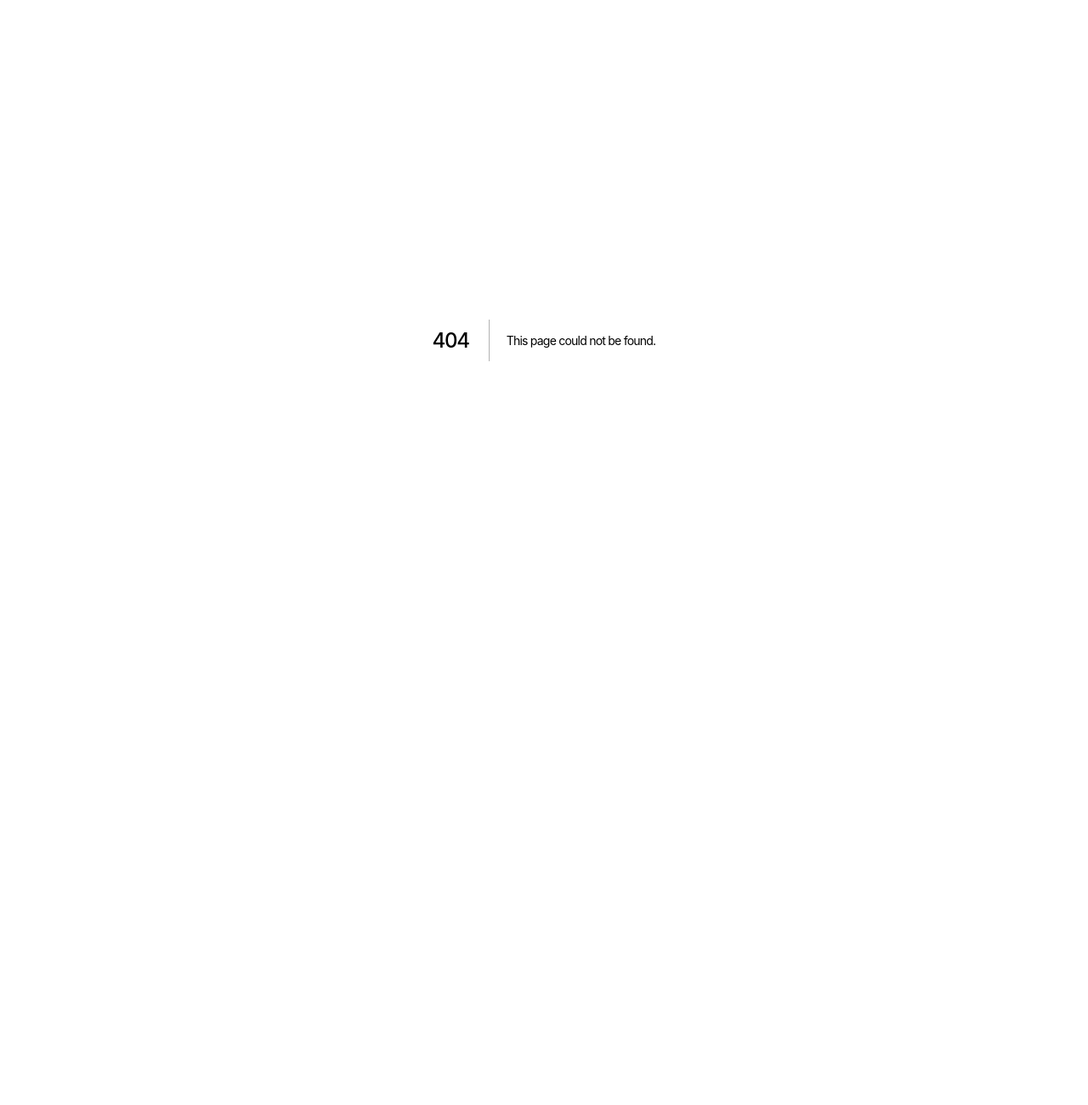
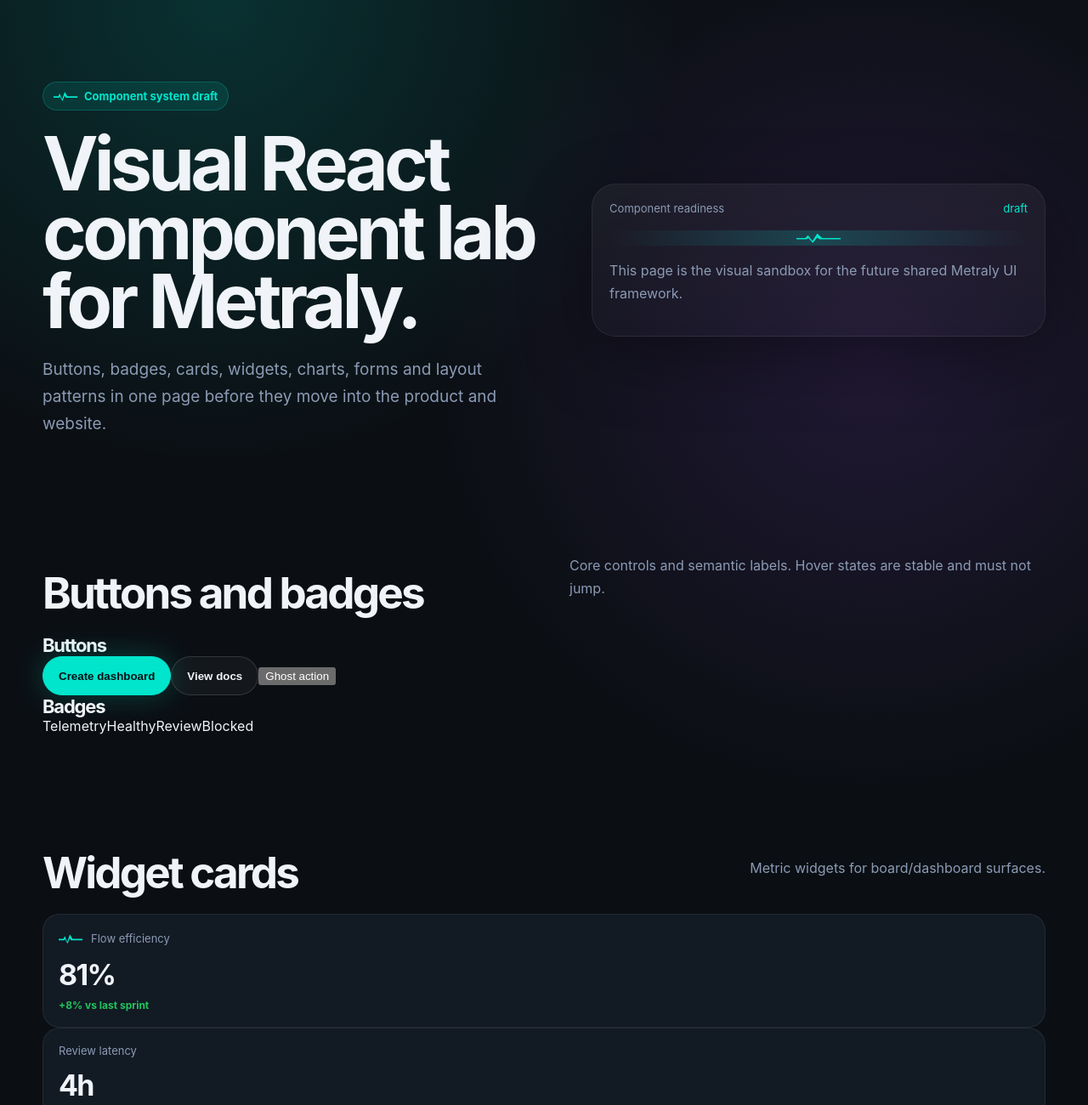
Before and after one commit to getmetraly/brandbook, a Next.js app in the folder site/: page /components in a window 1280 px wide. Before the commit this address had no page. Shown: the top 1300 px of the page at 85% size. Before the commit the page ends 800 px from the top, so only its background shows below. Built offline with nearby package versions, Linux system fonts and the light colour scheme.

Commit message:
Add visual component gallery page

```diff
--- /dev/null
+++ b/site/app/components/page.tsx
@@ -0,0 +1,169 @@
+const chartData = [
+  { label: "Mon", value: 42 },
+  { label: "Tue", value: 56 },
+  { label: "Wed", value: 68 },
+  { label: "Thu", value: 74 },
+  { label: "Fri", value: 88 },
+];
+
+function Section({ title, description, children }: { title: string; description: string; children: React.ReactNode }) {
+  return (
+    <section className="section">
+      <div className="section-head">
+        <h2>{title}</h2>
+        <p>{description}</p>
+      </div>
+      {children}
+    </section>
+  );
+}
+
+export default function ComponentsPage() {
+  return (
+    <main>
+      <section className="shell hero component-hero">
+        <div>
+          <div className="eyebrow"><span className="metraly-pulse-marker" />Component system draft</div>
+          <h1>Visual React component lab for Metraly.</h1>
+          <p className="lead">
+            Buttons, badges, cards, widgets, charts, forms and layout patterns in one page before they move into the product and website.
+          </p>
+        </div>
+        <div className="panel preview-card">
+          <div className="preview-header">
+            <span>Component readiness</span>
+            <span style={{ color: "var(--cyan)" }}>draft</span>
+          </div>
+          <div className="metraly-divider" />
+          <p style={{ color: "var(--text-secondary)", lineHeight: 1.7 }}>
+            This page is the visual sandbox for the future shared Metraly UI framework.
+          </p>
+        </div>
+      </section>
+
+      <div className="shell">
+        <Section title="Buttons and badges" description="Core controls and semantic labels. Hover states are stable and must not jump.">
+          <div className="component-grid">
+            <div className="component-card">
+              <h3>Buttons</h3>
+              <div className="component-row">
+                <button className="btn btn-primary">Create dashboard</button>
+                <button className="btn btn-secondary">View docs</button>
+                <button className="brand-btn brand-btn-ghost">Ghost action</button>
+              </div>
+            </div>
+            <div className="component-card">
+              <h3>Badges</h3>
+              <div className="component-row">
+                <span className="brand-badge brand-badge-primary">Telemetry</span>
+                <span className="brand-badge brand-badge-success">Healthy</span>
+                <span className="brand-badge brand-badge-warning">Review</span>
+                <span className="brand-badge brand-badge-danger">Blocked</span>
+              </div>
+            </div>
+          </div>
+        </Section>
+
+        <Section title="Widget cards" description="Metric widgets for board/dashboard surfaces.">
+          <div className="dashboard-grid-large">
+            <div className="metric metric-wide">
+              <div className="metric-label metraly-pulse-inline"><span className="metraly-pulse-marker" />Flow efficiency</div>
+              <div className="metric-value">81%</div>
+              <div className="metric-delta">+8% vs last sprint</div>
+            </div>
+            <div className="metric">
+              <div className="metric-label">Review latency</div>
+              <div className="metric-value">4h</div>
+              <div className="metric-delta">within target</div>
+            </div>
+            <div className="metric">
+              <div className="metric-label">Deploy frequency</div>
+              <div className="metric-value">12/w</div>
+              <div className="metric-delta">healthy</div>
+            </div>
+          </div>
+        </Section>
+
+        <Section title="Layout system" description="Dashboard shell with sidebar, toolbar and responsive board area.">
+          <div className="dashboard-layout-demo">
+            <aside className="sidebar-demo panel">
+              <div className="logo" style={{ marginBottom: 28 }}>
+                <span className="logo-mark"><span className="metraly-pulse-marker" /></span>
+                <span>Metraly</span>
+              </div>
+              {["Overview", "Boards", "Signals", "Incidents", "Settings"].map((item, index) => (
+                <div className={index === 1 ? "sidebar-item active" : "sidebar-item"} key={item}>
+                  {index === 1 ? <span className="metraly-pulse-marker" /> : null}
+                  {item}
+                </div>
+              ))}
+            </aside>
+            <div className="dashboard-main-demo">
+              <div className="dashboard-toolbar panel">
+                <div>
+                  <strong>Engineering board</strong>
+                  <span>Last updated 2m ago</span>
+                </div>
+                <button className="btn btn-primary">Add widget</button>
+              </div>
+              <div className="layout-placeholder panel">
+                <span className="metraly-pulse-marker metraly-pulse-marker--lg" />
+                <strong>Board canvas</strong>
+                <p>Drop charts, metrics, insight cards and incident widgets here.</p>
+              </div>
+            </div>
+          </div>
+        </Section>
+
+        <Section title="Charts" description="CSS/SVG chart drafts using Metraly graph colors. These can later be replaced with Recharts primitives.">
+          <div className="chart-grid">
+            <div className="component-card chart-card">
+              <h3>Bar chart</h3>
+              <div className="bar-chart-demo">
+                {chartData.map((item) => (
+                  <div className="bar-item" key={item.label}>
+                    <div className="bar-track"><span style={{ height: `${item.value}%` }} /></div>
+                    <small>{item.label}</small>
+                  </div>
+                ))}
+              </div>
+            </div>
+            <div className="component-card chart-card">
+              <h3>Line chart</h3>
+              <svg className="line-chart-demo" viewBox="0 0 420 180" role="img" aria-label="Line chart demo">
+                <path d="M20 140 L115 108 L210 82 L305 64 L400 32" fill="none" stroke="#00e5cc" strokeWidth="4" strokeLinecap="round" strokeLinejoin="round" />
+                <path d="M20 140 L115 108 L210 82 L305 64 L400 32 L400 170 L20 170 Z" fill="rgba(0,229,204,0.12)" />
+              </svg>
+            </div>
+            <div className="component-card chart-card chart-wide">
+              <h3>Telemetry pulse chart</h3>
+              <div className="metraly-divider" />
+              <p>Use the pulse marker for dividers, live status breaks and observability-flavored section rhythm.</p>
+            </div>
+          </div>
+        </Section>
+
+        <Section title="Forms and states" description="Inputs, selects and empty states for dashboard creation flows.">
+          <div className="component-grid">
+            <div className="component-card">
+              <h3>Inputs</h3>
+              <div className="form-demo">
+                <label>Board name<input placeholder="VP Engineering Overview" /></label>
+                <label>Metric source<select defaultValue="github"><option value="github">GitHub</option><option value="ci">CI/CD</option><option value="incident">Incidents</option></select></label>
+              </div>
+            </div>
+            <div className="component-card">
+              <h3>Empty state</h3>
+              <div className="empty-state-demo">
+                <span className="metraly-pulse-marker metraly-pulse-marker--lg" />
+                <strong>No widgets yet</strong>
+                <p>Create your first telemetry widget to start building this board.</p>
+                <button className="btn btn-primary">Create widget</button>
+              </div>
+            </div>
+          </div>
+        </Section>
+      </div>
+    </main>
+  );
+}
```
